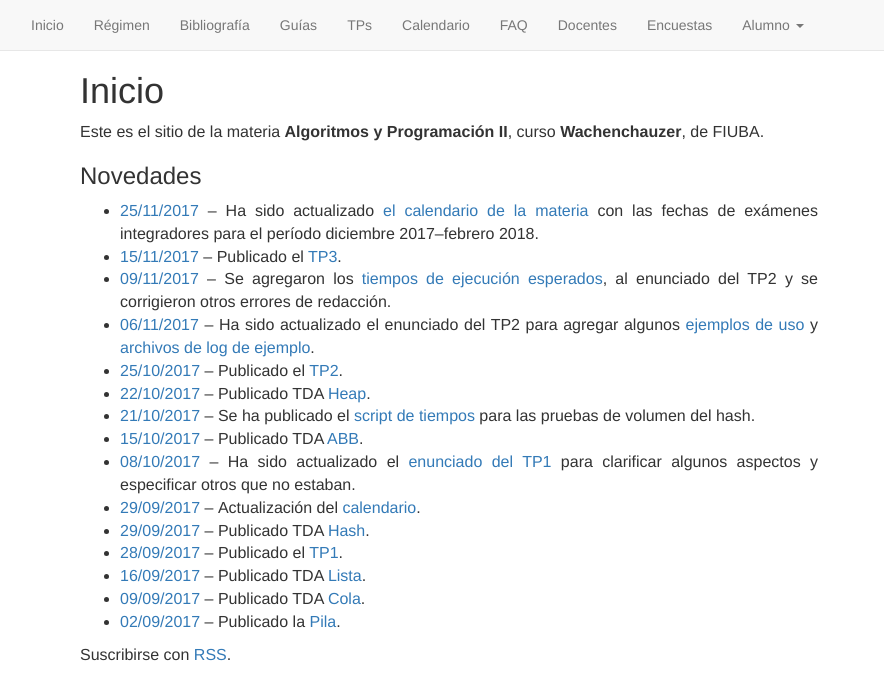
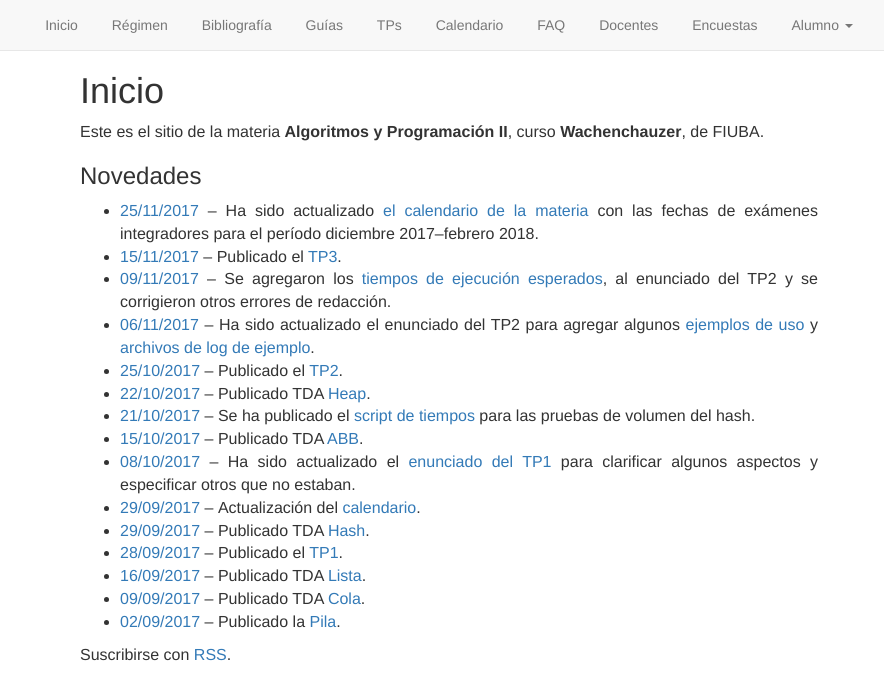
Before and after one commit to algoritmos-rw/algoritmos, a Jekyll site: the page built from static/00_index.md, in a window 1280 px wide. Shown: the top 700 px of the page, without its empty margins (191-1075 px from the left). Built offline with Jekyll 4.4.1, drawn with Linux system fonts in a browser that asks for light colours; our own code applies the rules of GitHub Pages for plain Markdown files.

Commit message:
Fix centrado mobile.

```diff
--- a/_includes/header.html
+++ b/_includes/header.html
@@ -1,7 +1,7 @@
 <header class="site-header" role="banner">
 
     <nav class="navbar navbar-default navbar-static-top">
-      <div class="container-fluid" style="margin-left: 15%">
+      <div class="container-fluid">
         <div class="navbar-header">
           <button type="button" class="navbar-toggle collapsed" data-toggle="collapse" data-target="#navbar-collapse" aria-expanded="false" aria-controls="navbar">
             <span class="sr-only">Navegación</span>
--- a/assets/css/styles.css
+++ b/assets/css/styles.css
@@ -13,6 +13,16 @@
     padding-left: 15px;
     width: 960px;
     max-width: 100%;
+  }
+
+  .navbar-nav li {
+    float: none;
+    display: inline-block;
+  }
+
+  .nav {
+    width: 100%;
+    text-align: center;
   }
 }
 
```
